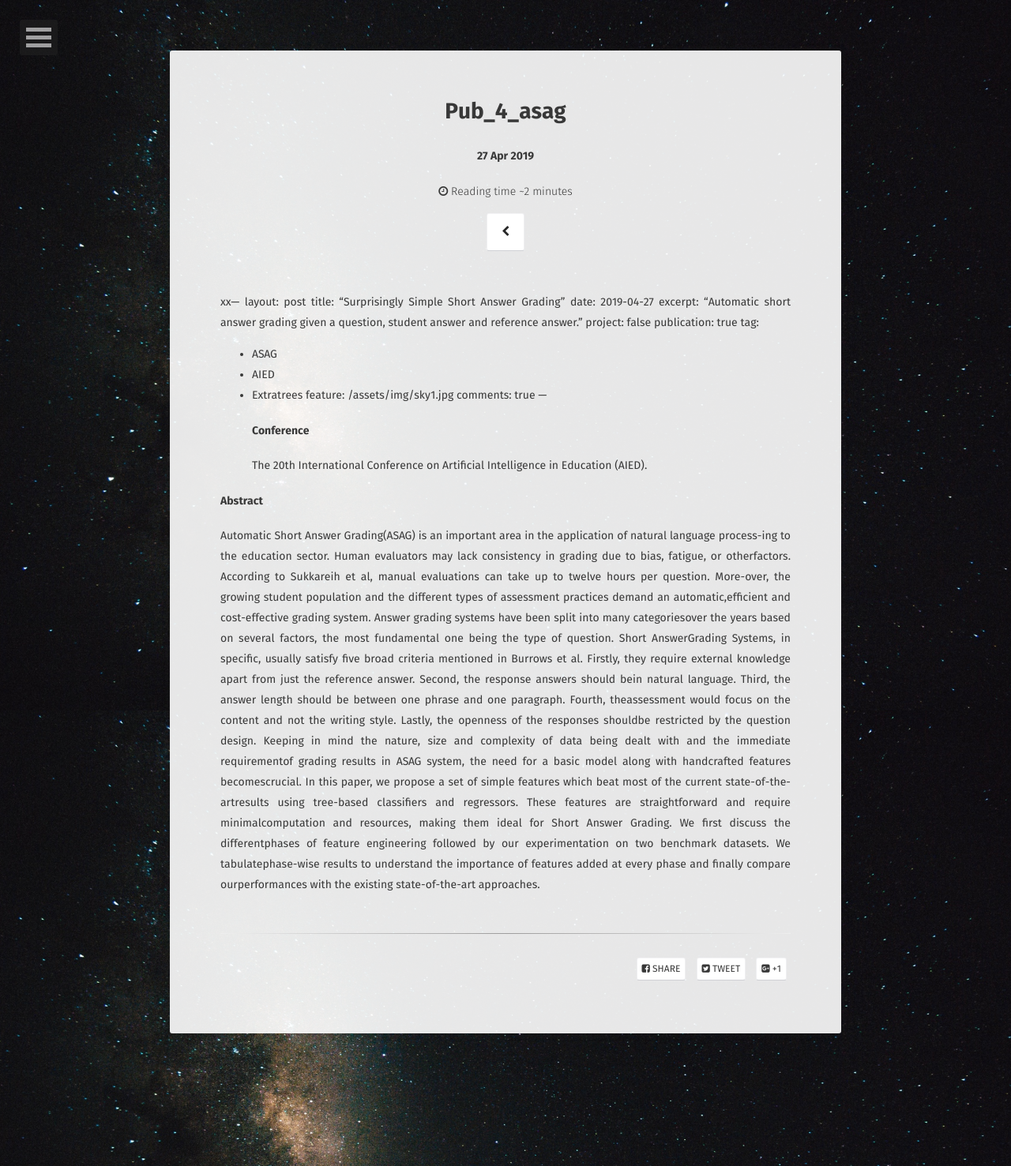
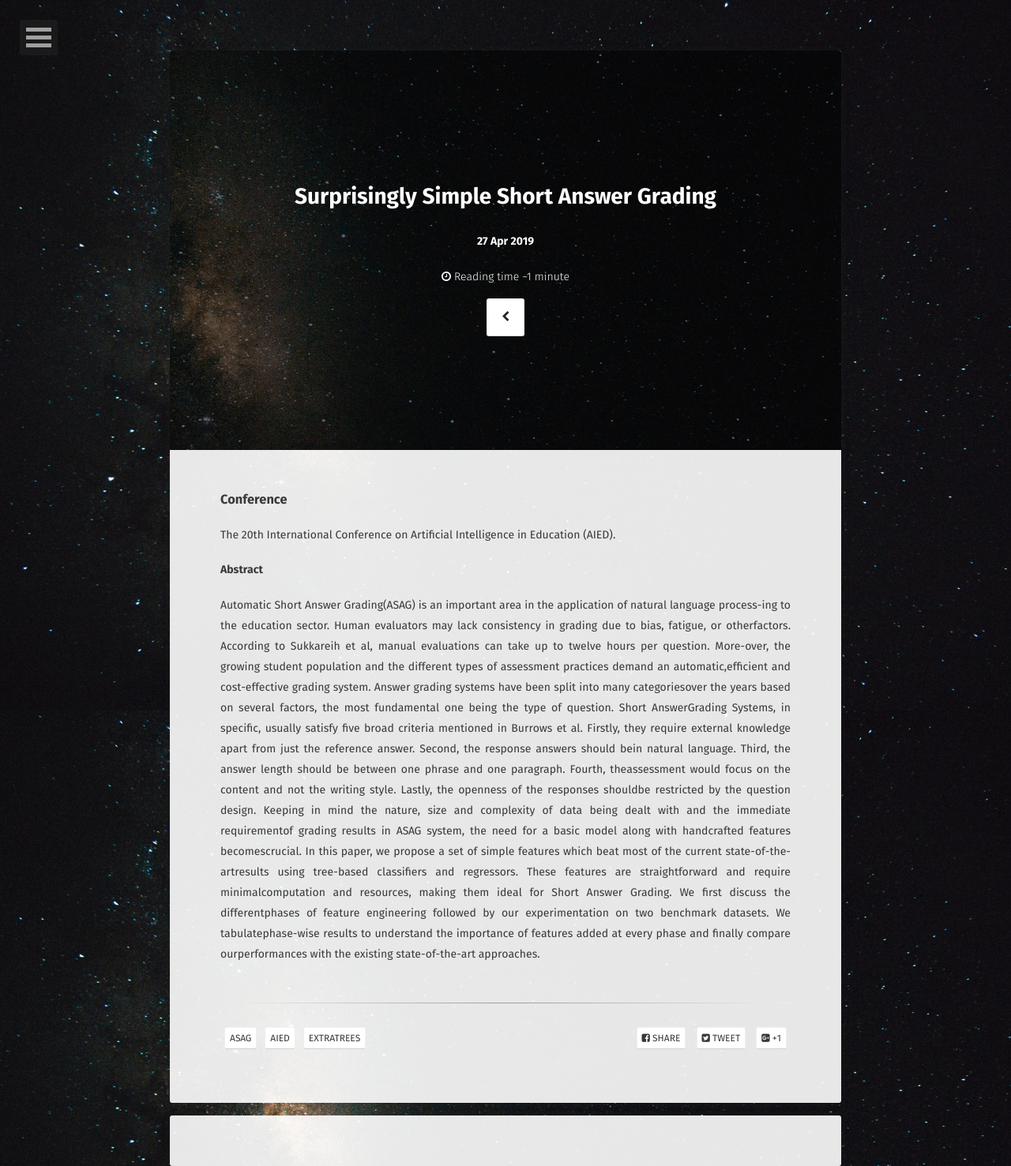
Before and after one commit to Sharan-Sundar/Sharan-Sundar.github.io, a Jekyll site: the page built from _posts/2019-04-27-Pub_4_ASAG.md, in a window 1280 px wide. Shown: the whole page at 79% size. Built offline with Jekyll 4.4.1, drawn with Linux system fonts in a browser that asks for light colours; some web fonts are replaced; our own code applies the rules of GitHub Pages for plain Markdown files; comment, search, counter and statistics services are not loaded.

Commit message:
Update 2019-04-27-Pub_4_ASAG.md

```diff
--- a/_posts/2019-04-27-Pub_4_ASAG.md
+++ b/_posts/2019-04-27-Pub_4_ASAG.md
@@ -1,4 +1,4 @@
-xx---
+---
 layout: post
 title:  "Surprisingly Simple Short Answer Grading"
 date:   2019-04-27
@@ -11,9 +11,10 @@ tag:
 - Extratrees
 feature: /assets/img/sky1.jpg
 comments: true
+
 ---
-#### Conference
- The 20th International Conference on Artificial Intelligence in Education (AIED).
+### Conference
+The 20th International Conference on Artificial Intelligence in Education (AIED).
 
 
 
```
